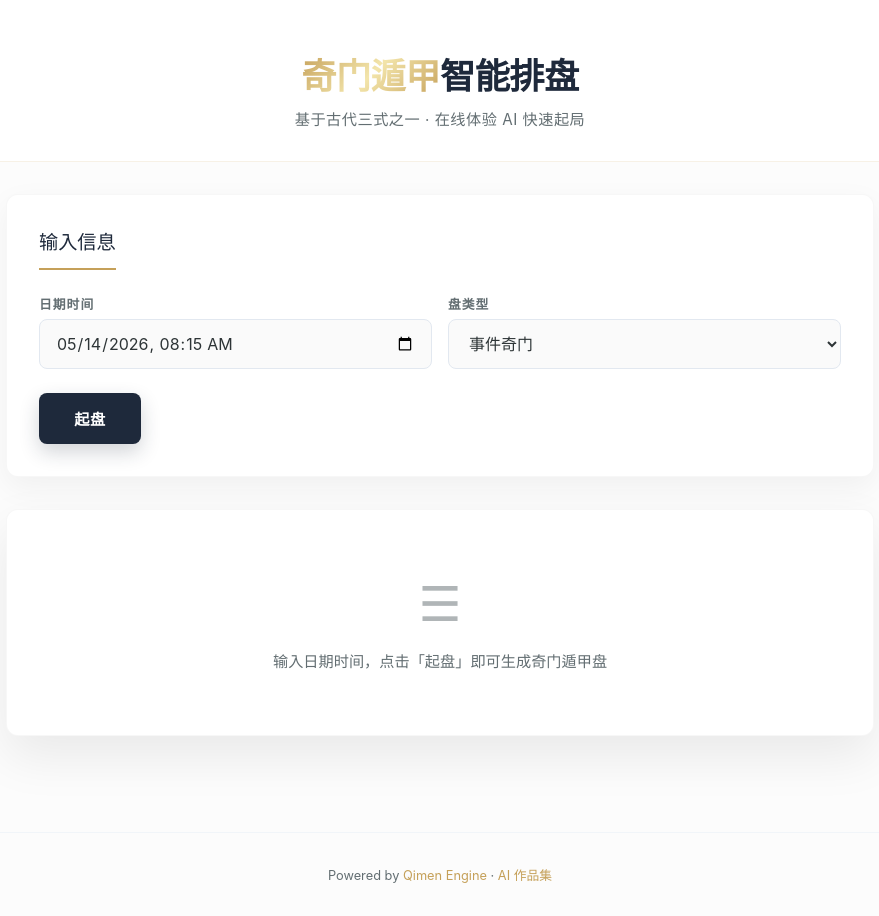
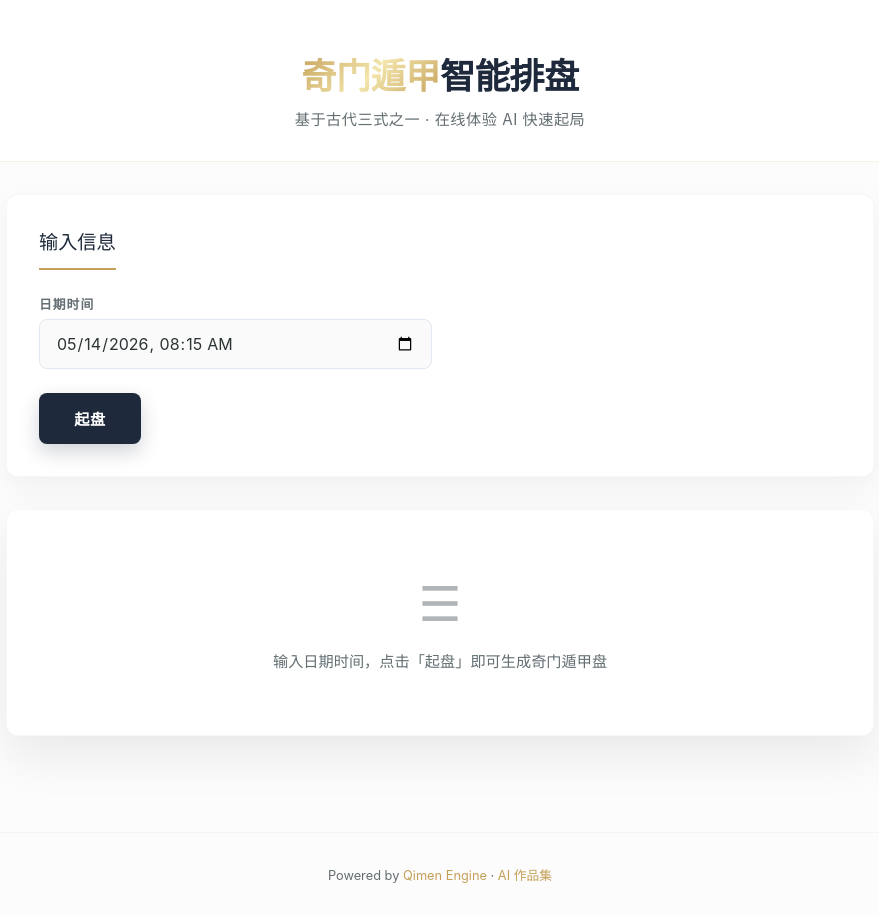
Before and after one commit to xcya01/qimen-demo, a Next.js app: page / in a window 1280 px wide. Shown: the whole page, without its empty margins (200-1079 px from the left). Built offline with nearby package versions, Linux system fonts and the light colour scheme.

Commit message:
Update index.tsx

```diff
--- a/pages/index.tsx
+++ b/pages/index.tsx
@@ -8,7 +8,7 @@ interface Analysis { '整体格局': { level: string; comment: string }; '吉凶
 
 export default function Home() {
   const [datetime, setDatetime] = useState(() => { const n = new Date(); n.setMinutes(n.getMinutes() - n.getTimezoneOffset()); return n.toISOString().slice(0, 16) })
-  const [plateType, setPlateType] = useState('event')
+  const plateType = 'event'
   const [loading, setLoading] = useState(false)
   const [result, setResult] = useState<QimenResult | null>(null)
   const [analysis, setAnalysis] = useState<Analysis | null>(null)
@@ -34,14 +34,13 @@ export default function Home() {
           <div className="form-title">输入信息</div>
           <div className="form-row">
             <div className="form-group"><label>日期时间</label><input type="datetime-local" value={datetime} onChange={e => setDatetime(e.target.value)} /></div>
-            <div className="form-group"><label>盘类型</label><select value={plateType} onChange={e => setPlateType(e.target.value)}><option value="event">事件奇门</option><option value="birth">先天奇门</option></select></div>
           </div>
           <div className="btn-row"><button className="btn btn-primary" onClick={calc} disabled={loading}>{loading ? '排盘中...' : '起盘'}</button></div>
         </div>
         {error && <div className="form-card" style={{ color: '#dc2626', textAlign: 'center', padding: '1.5rem' }}>⚠️ {error}</div>}
         {result && (
           <div className="result-card">
-            <div className="result-header"><h2>奇门遁甲 · {result.局.type}{result.局.number}局</h2><div className="datetime">{result.datetime} · {result.plate_type === 'event' ? '事件奇门' : '先天奇门'}</div></div>
+            <div className="result-header"><h2>奇门遁甲 · {result.局.type}{result.局.number}局</h2><div className="datetime">{result.datetime}</div></div>
             <div className="result-meta">
               <div className="meta-item"><div className="meta-label">四柱</div><div className="meta-value">{result.四柱.年}</div><div className="meta-value accent">{result.四柱.月} {result.四柱.日} {result.四柱.时}</div></div>
               <div className="meta-item"><div className="meta-label">元</div><div className="meta-value">{result.局.yuan}</div></div>
```
